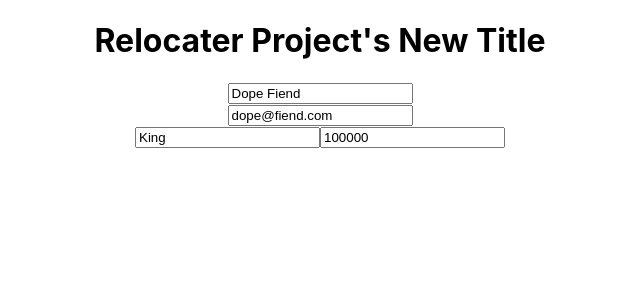
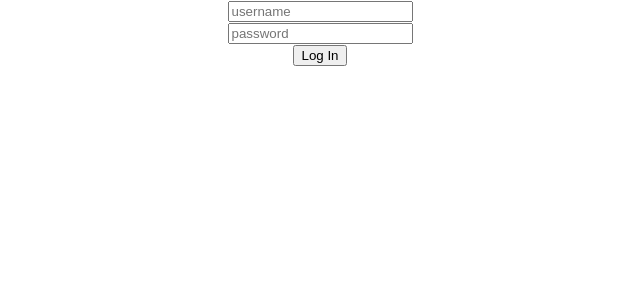
Before and after one commit to BryantCabrera/relocater, a React (Create React App) app: page / in a window 1280 px wide. Shown: the top 300 px of the page, without its empty margins (320-960 px from the left). Built offline with nearby package versions, Linux system fonts and the light colour scheme.

Commit message:
Adds kevin adds dummy login -- rendering graph container

```diff
--- a/src/App.css
+++ b/src/App.css
@@ -30,3 +30,16 @@
     transform: rotate(360deg);
   }
 }
+
+
+.g-container {
+  border: 2px solid black;
+  margin: 0;
+  background: royalblue;
+  position: absolute;
+  top: 50%;
+  left: 50%;
+  margin-right: -50%;
+  transform: translate(-50%, -50%);
+  padding: 10rem;
+}
--- a/src/App.js
+++ b/src/App.js
@@ -2,18 +2,36 @@ import React, { Component } from 'react';
 import logo from './logo.svg';
 import './App.css';
 import UserProfile from './Userprofile/Userprofile';
+import Login from './Login/Login'
+import GraphContainer from './GraphContainer/GraphContainer';
 
 class App extends Component {
+  state = {
+    logged: false,
+    username: ''
+  }
+
+  handleLogin = (username) => {
+    this.setState({
+      username: username,
+      logged: true
+    })
+  }
+
+  handleLogout = (username) => {
+    this.setState({
+      username: username,
+      logged: false
+    })
+  }
+
   render() {
     return (
       <div className="App">
-        <h1>Relocater Project's New Title</h1>
-        <UserProfile />
+        {this.state.logged ? <GraphContainer username={this.state.username} handleLogout={this.handleLogout}/> : <Login handleLogin={this.handleLogin}/>}
       </div>
     );
   }
 }
 
 export default App;
-
-// testing
--- /dev/null
+++ b/src/GraphContainer/GraphContainer.js
@@ -0,0 +1,14 @@
+import React from 'react'
+
+const GraphContainer = () => (
+
+    <div>
+        <div className="g-container">
+
+        <p>this is the graph container</p>
+        </div>
+    </div>
+
+)
+
+export default GraphContainer
--- /dev/null
+++ b/src/Login/Login.js
@@ -0,0 +1,55 @@
+import React, { Component } from 'react'
+
+
+class Login extends Component {
+    state = {
+        username: '',
+        password: ''
+    }
+
+    handleInput =(e) => {
+        this.setState({
+            [e.target.name]: e.target.value
+        })
+    }
+
+
+    handleSubmit = (e) => {
+        e.preventDefault();
+
+        this.props.handleLogin(this.state.username)
+    }
+
+
+
+
+
+    render() {
+        return (
+            <form onSubmit={this.handleSubmit}>
+                <input
+                placeholder = 'username'
+                type = 'text'
+                name = 'username'
+                value = {this.state.username}
+                onChange = {this.handleInput}
+                 />
+                 <br/>
+                 <input
+                    type = 'text'
+                    name = 'password'
+                    placeholder = 'password'
+                    onChange = {this.handleInput}
+                 />
+                 <br/>
+                 <button name = 'Login'>Log In</button>
+            </form>
+        )
+    }
+
+
+
+}
+
+
+export default Login
--- a/src/Userprofile/UserForm.js
+++ b/src/Userprofile/UserForm.js
@@ -20,6 +20,7 @@ const UserForm = (props) =>
                     placeholder='County'
                     value={props.user.uCounty}
                 />
+                <br/>
                 <input
                     name='uIncome'
                     placeholder='Income'
```
